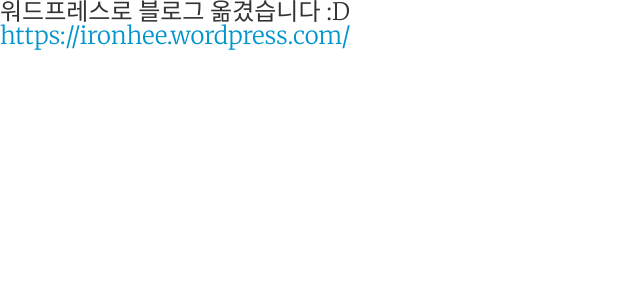
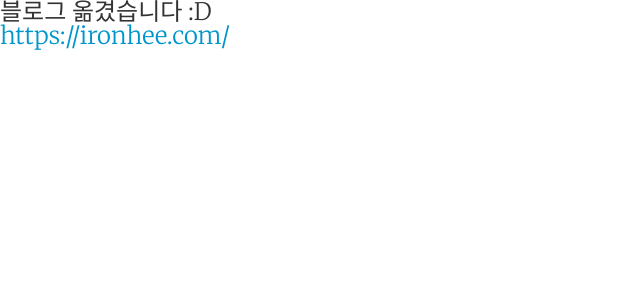
Before and after one commit to ironhee/ironhee.github.io, a Jekyll site: the page built from index.html, in a window 1280 px wide. Shown: the top 300 px of the page, without its empty margins (0-640 px from the left). Built offline with Jekyll 4.4.1, drawn with Linux system fonts in a browser that asks for light colours; the list of posts is cut into pages by our own code.

Commit message:
Update default.html

```diff
--- a/_layouts/default.html
+++ b/_layouts/default.html
@@ -3,8 +3,8 @@
 {% include head.html %}
 <body class="{% if site.animated %}animated fade-in-down{% endif %}">
   <div class="site-wrap">
-    워드프레스로 블로그 옮겼습니다 :D<br>
-    <a href="https://ironhee.wordpress.com/">https://ironhee.wordpress.com/</a>
+    블로그 옮겼습니다 :D<br>
+    <a href="https://ironhee.com/">https://ironhee.com/</a>
   </div>
 </body>
 </html>
```
